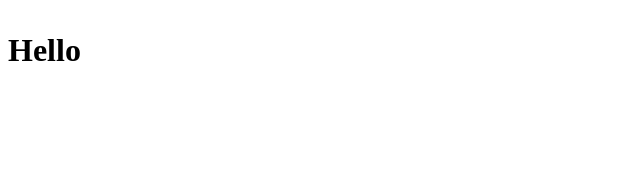
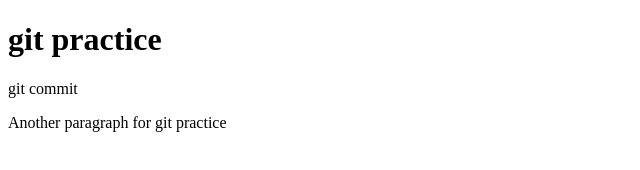
Before and after one commit to chriscyber/git-test, a plain HTML site: page index.html in a window 1280 px wide. Shown: the whole page, without its empty margins (0-640 px from the left). Drawn offline with Linux system fonts and the light colour scheme.

Commit message:
third commit

```diff
--- a/index.html
+++ b/index.html
@@ -1,10 +1,13 @@
 <!DOCTYPE html>
 <html>
     <body>
-        <h1>
+        <h1> git practice
+        </h1>
             <p>
-                Hello
+                git commit
             </p>
-        </h1>
+            <p>
+                Another paragraph for git practice
+            </p>
     </body>
 </html>
```
